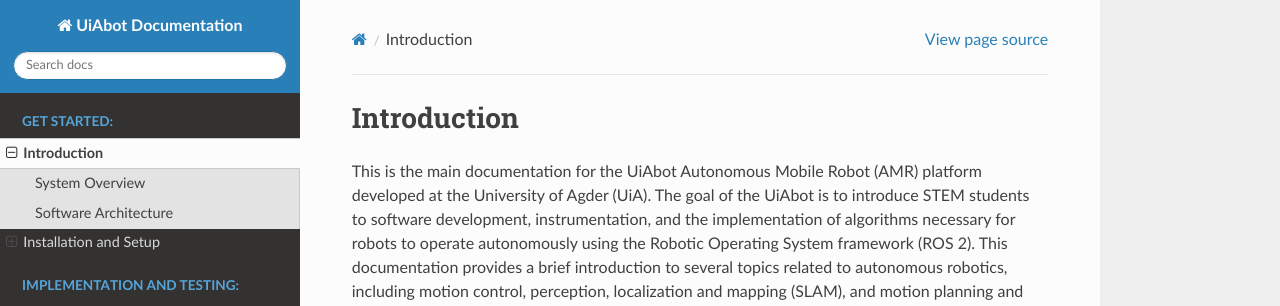
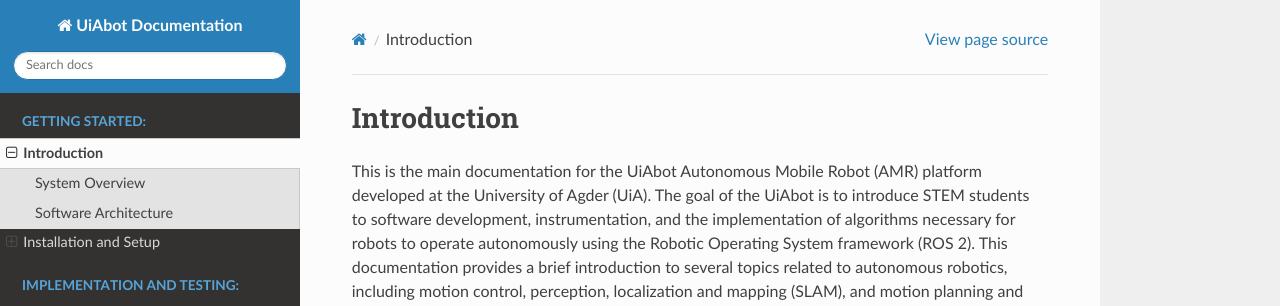
Before and after one commit to DrDanielh/UiAbot, a Sphinx documentation site: the page built from docs/src/Overview.rst, in a window 1280 px wide. Shown: the top 306 px of the page. Built offline with Sphinx 7.4.7 and the Read the Docs theme 3.1.0, drawn with Linux system fonts in a browser that asks for light colours.

Commit message:
Updated Index

```diff
--- a/docs/index.rst
+++ b/docs/index.rst
@@ -7,12 +7,12 @@
 
    UiAbot AMR platform.
 
-Content
+Table of Content
 --------------
 
 .. toctree::
    :maxdepth: 3
-   :caption: Get Started:
+   :caption: Getting Started:
 
    src/Overview
    src/installation
```
